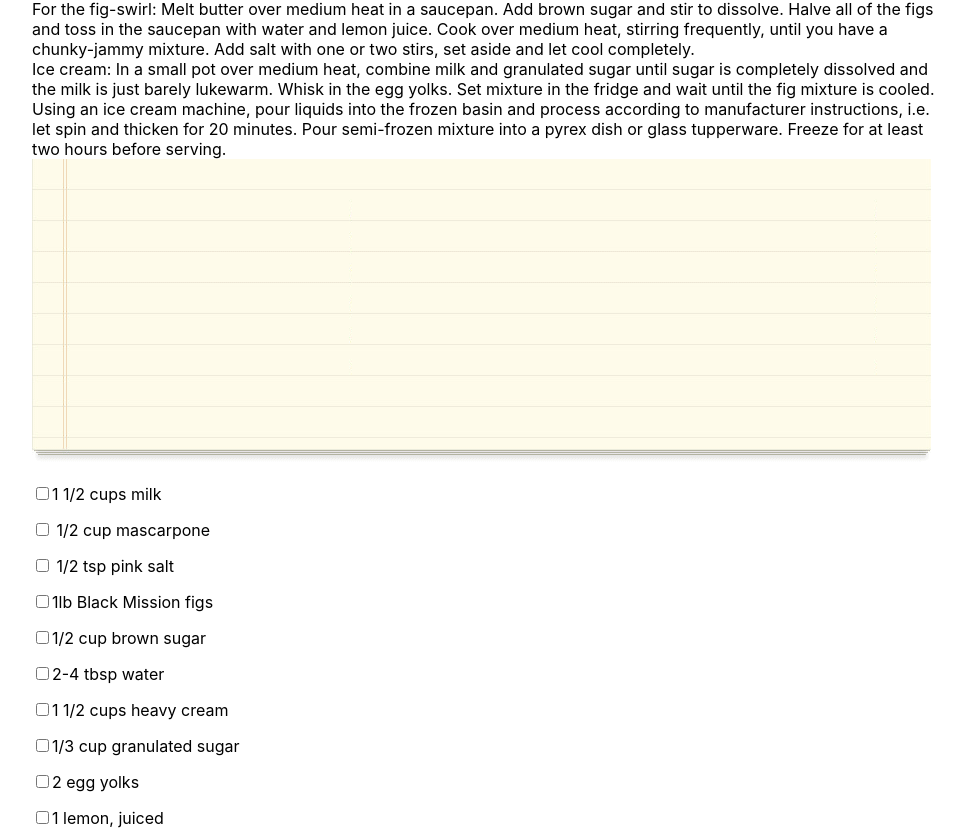
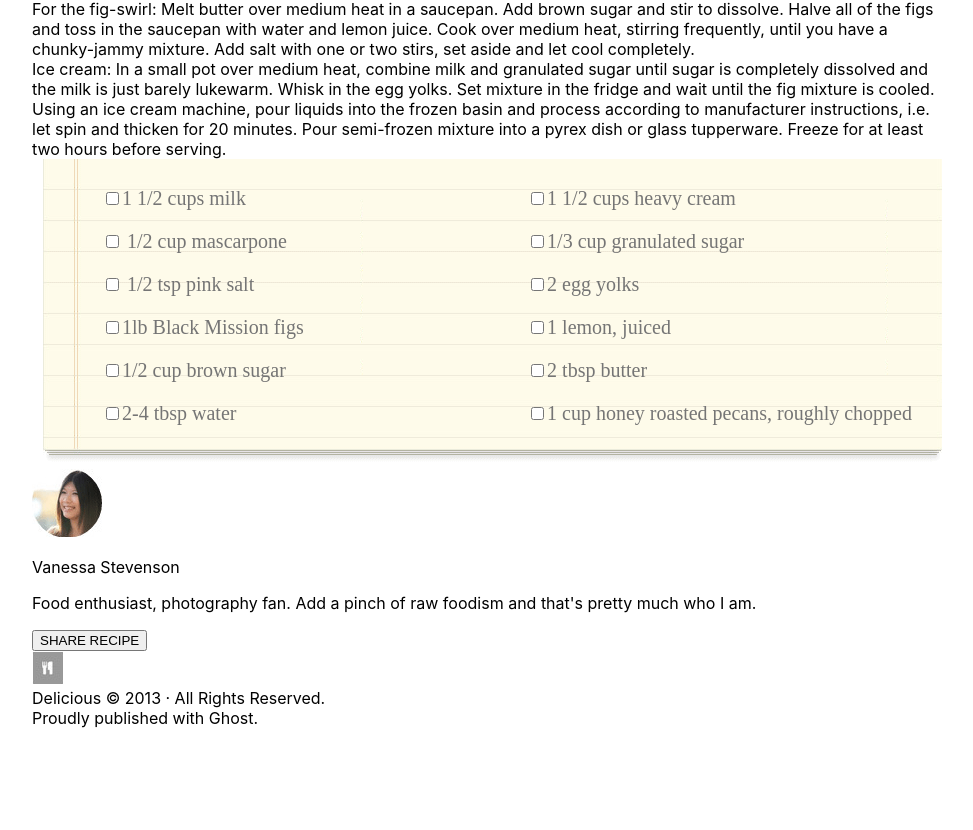
Before and after one commit to jeffIrvine/chocolate-pizza, a React (Create React App) app: page / in a window 1280 px wide. Shown: the part 832-1662 px from the top of the page, without its empty margins (148-1121 px from the left). After the commit the page ends 1600 px from the top, so only its background shows below. Built offline with nearby package versions, Linux system fonts and the light colour scheme.

Commit message:
list align and line through

```diff
--- a/src/App.css
+++ b/src/App.css
@@ -48,7 +48,7 @@ body {
 
 .blog-caption {
   font-size: 0.85em;
-  color: gray;
+  color:rgb(117, 117, 117);
 }
 
 .title-div {
@@ -65,7 +65,7 @@ body {
 }
 
 .subtitle-text {
-  color: gray;
+  color:rgb(117, 117, 117);
 
 }
 
@@ -73,6 +73,37 @@ body {
   display: flex;
   justify-content: right;
   align-items: flex-end;
-  color: gray;
+  color: rgb(117, 117, 117);
   font-size: .85em;
 }
+
+.ingredients {
+  width: 100%;
+  font-family: serif;
+  position: relative;
+  text-align: center;
+  font-size: 1.25em;
+  color: rgb(117, 117, 117);
+}
+
+.list-one {
+  position: absolute;
+  text-align: left;
+  top: 8px;
+  left: 70px;
+  color: rgb(117, 117, 117);
+  align-items: flex-start;
+}
+
+.list-two {
+  position: absolute;
+  text-align: left;
+  top: 8px;
+  right: 40px;
+  color: rgb(117, 117, 117);
+  align-items: flex-start;
+}
+
+input[type=checkbox]:checked + label.strikethrough {
+  text-decoration: line-through;
+}
```
